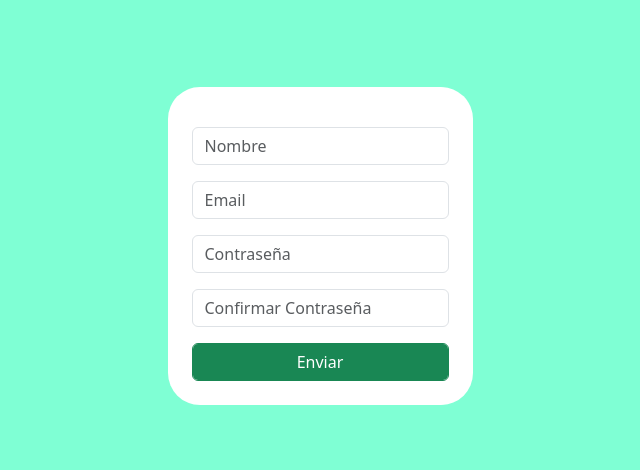
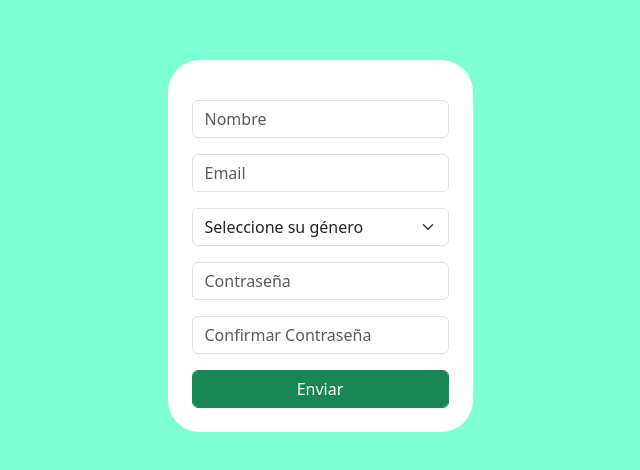
Before and after one commit to jeffrefarias/ProyectoLogin, a React (Vite) app: page / in a window 1280 px wide. Shown: the part 154-624 px from the top of the page, without its empty margins (320-960 px from the left). Built offline with nearby package versions, Linux system fonts and the light colour scheme.

Commit message:
Alert listo falta validad contraseña input edad y validacion +18

```diff
--- a/src/App.jsx
+++ b/src/App.jsx
@@ -10,9 +10,6 @@ function App() {
     <>
 
        <Registro/>
-
-
-
     </>
   )
 }
--- a/src/components/Alert.jsx
+++ b/src/components/Alert.jsx
@@ -0,0 +1,17 @@
+import React from 'react';
+
+function Alert({ message, type }) {
+  if (!message) {
+    return null;
+  }
+
+  const alertClass = `alert alert-${type}`;
+
+  return (
+    <div className={alertClass} role="alert">
+      {message}
+    </div>
+  );
+}
+
+export default Alert;
--- a/src/components/Formulario.jsx
+++ b/src/components/Formulario.jsx
@@ -1,4 +1,5 @@
 import { useState } from "react";
+import Alert from "./Alert";
 
 const Formulario = () => {
   const [nombre, setNombre] = useState("");
@@ -33,8 +34,10 @@ const Formulario = () => {
     <>
 
       <form className="formulario" onSubmit={validarDatos}>
-        {error ? <p>Todos los campos son obligatorios</p> : null}
-        {error && !validarEmail(email) ? <p>Debe ingresar un email válido</p> : null}
+      {error ?  <Alert message="Todos los campos son obligatorios" type="danger" show={error} /> : null}
+      {error ?  <Alert message="Debe ingresar un email válido" type="danger" show={error && !validarEmail(email)} /> : null}
+
+
         <div className="row form-group d-flex mt-3">
           <div className="col">
             <input
@@ -59,6 +62,17 @@ const Formulario = () => {
               autoComplete="off"
               placeholder="Email"
             />
+          </div>
+        </div>
+        <div className="row form-group d-flex mt-3 ">
+          <div>
+            <select className="form-select" aria-label="Seleccione su género">
+            <option selected>Seleccione su género</option>
+            <option value="hombre">Hombre</option>
+            <option value="mujer">Mujer</option>
+            <option value="transexual">Transexual</option>
+            <option value="helicoptero">Helicóptero Apache</option>
+          </select>
           </div>
         </div>
         <div className="row form-group d-flex mt-3">
@@ -92,8 +106,6 @@ const Formulario = () => {
           Enviar
         </button>
       </form>
-      {/* <h1>Datos ingresados</h1>
-      {nombre} - {apellido} - {edad} - {email} */}
 
       {error || !algunCampoLleno ? null : (
         <>
--- a/src/components/Registro.jsx
+++ b/src/components/Registro.jsx
@@ -5,8 +5,7 @@ const Registro = () => {
  return (
     <>
     <div className="bg-white p-4 rounded-5">
-    <Formulario/>
-
+        <Formulario/>
     </div>
     </>
      );
```
